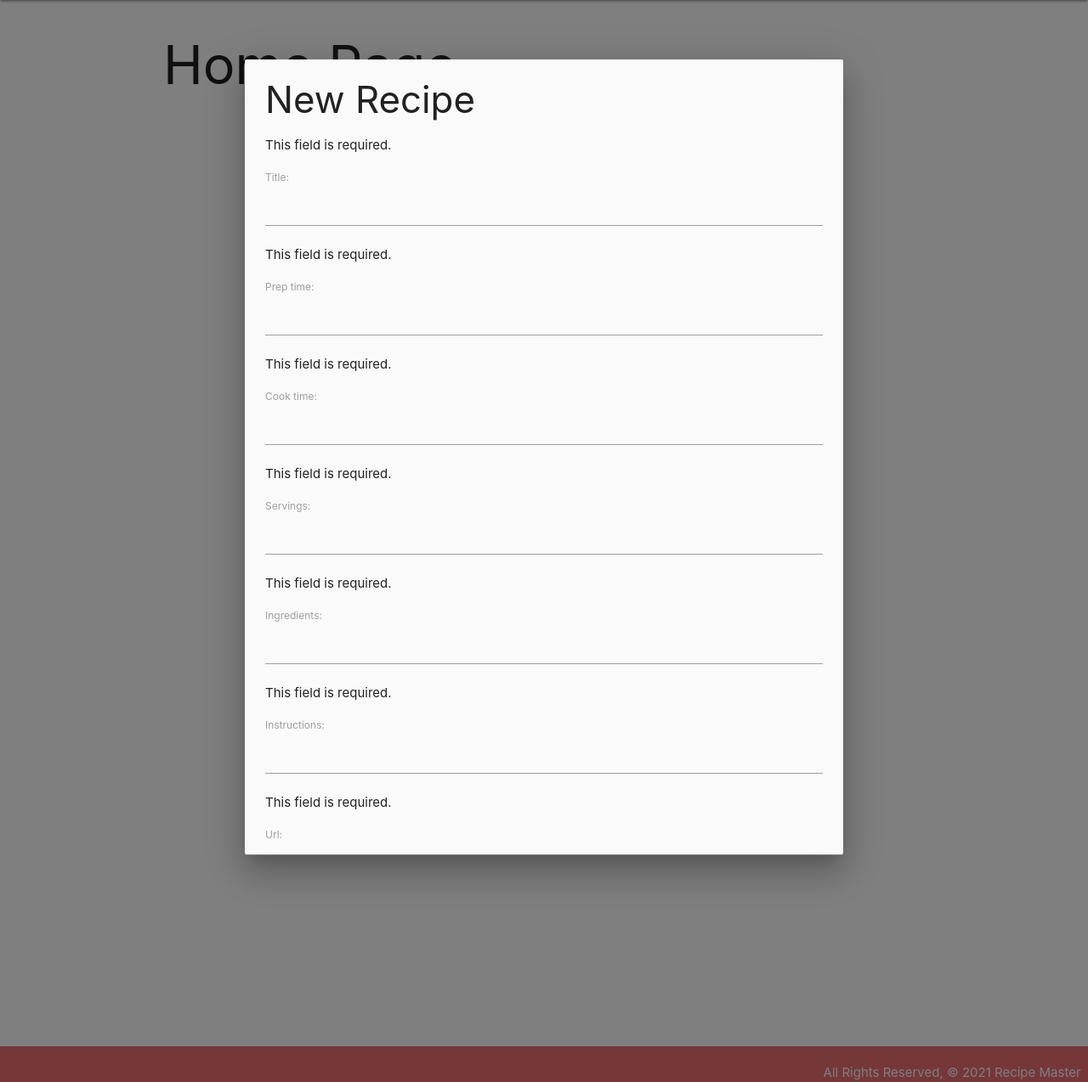
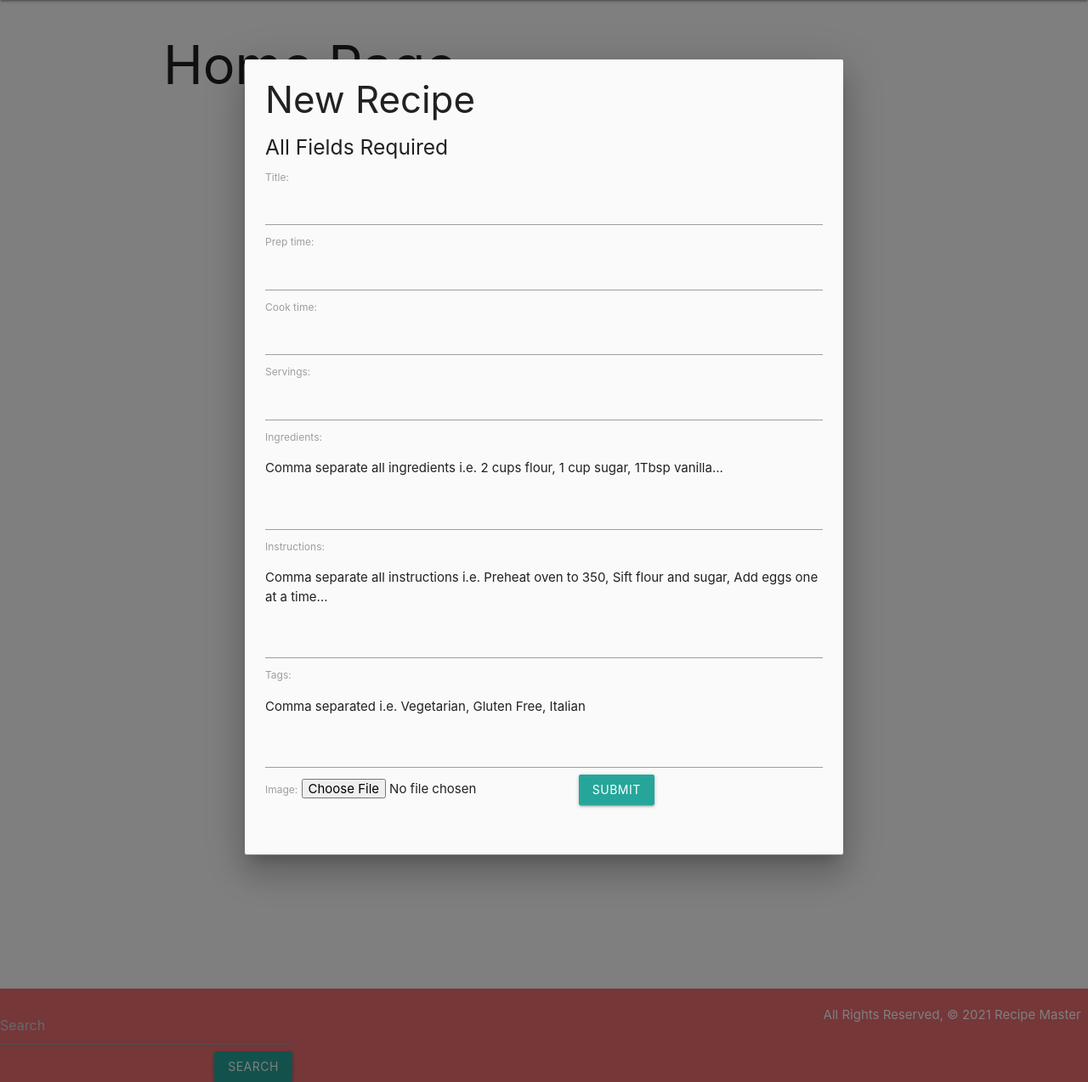
Before and after one commit to cgrobbin/Recipe-Master, a Django app: page / in a window 1280 px wide, after a click on "New Recipe". Shown: the part 64-1338 px from the top of the page at 85% size. Run offline with Django 3.2, Linux system fonts and the light colour scheme; the visitor is signed in with stand-in values (Sample User, id 1).

Commit message:
Adjusts templates for search, need to adjust more

```diff
--- a/main_app/static/css/style.css
+++ b/main_app/static/css/style.css
@@ -20,3 +20,7 @@ body {
 .profile-pic {
   width: 100%;
 }
+
+.search {
+  display: inline;
+}
--- a/main_app/templates/base.html
+++ b/main_app/templates/base.html
@@ -17,6 +17,7 @@
                 <ul>
                     <li><a href="/" class="left brand-logo">&nbsp;&nbsp;RecipeMaster</a></li>
                 </ul>
+
                 <ul class="right">
                     <li><a href="/about">About</a></li>
                     {% if user.is_authenticated %}
@@ -39,72 +40,49 @@
     </main>
 
     <footer class="page-footer">
+        <div class="left">
+            <form class="search" action="{% url 'search' %}" method="GET">
+                <input type="search" name="search" class="search" placeholder="Search">
+                <input type="submit" class="btn search" value="Search">
+            </form>
+        </div>
         <div class="right">All Rights Reserved, &copy; 2021 Recipe Master &nbsp;</div>
     </footer>
 
     <div id="modal1" class="modal open">
-        {% comment %} <div class="modal-title">New Recipe</div> {% endcomment %}
         <div class="modal-content">
             <h3>New Recipe</h3>
             <form action="/recipes/new/" method="POST">
                 <input type="hidden" name="csrfmiddlewaretoken" value="R4OeDGKE2StkC0rfJNdTPGBFVLbcrw2yVRXQnhi1vJq8x3D9pbsGvwwPMZaARKsT">
 
-                <ul class="errorlist">
-                    <li>This field is required.</li>
-                </ul>
-                <p>
+                <h5>All Fields Required</h5>
                 <label for="id_title">Title:</label>
                 <input type="text" name="title" maxlength="200" required="" id="id_title">
-                </p>
-                <ul class="errorlist">
-                    <li>This field is required.</li>
-                </ul>
-                <p>
+
                 <label for="id_prep_time">Prep time:</label>
                 <input type="text" name="prep_time" maxlength="25" required="" id="id_prep_time">
-                </p>
-                <ul class="errorlist">
-                    <li>This field is required.</li>
-                </ul>
-                <p>
+
                 <label for="id_cook_time">Cook time:</label>
                 <input type="text" name="cook_time" maxlength="25" required="" id="id_cook_time">
-                </p>
-                <ul class="errorlist">
-                    <li>This field is required.</li>
-                </ul>
-                <p>
+
                 <label for="id_servings">Servings:</label>
                 <input type="number" name="servings" required="" id="id_servings">
-                </p>
-                <ul class="errorlist">
-                    <li>This field is required.</li>
-                </ul>
-                <p>
+
                 <label for="id_ingredients">Ingredients:</label>
+                <p>Comma separate all ingredients i.e. 2 cups flour, 1 cup sugar, 1Tbsp vanilla...</p>
                 <input type="text" name="ingredients" required="" id="id_ingredients">
-                </p>
-                <ul class="errorlist">
-                    <li>This field is required.</li>
-                </ul>
-                <p>
+
                 <label for="id_instructions">Instructions:</label>
+                <p>Comma separate all instructions i.e. Preheat oven to 350, Sift flour and sugar, Add eggs one at a time...</p>
                 <input type="text" name="instructions" required="" id="id_instructions">
-                </p>
-                <ul class="errorlist">
-                    <li>This field is required.</li>
-                </ul>
-                <p>
-                    <label for="id_url">Url:</label>
-                    <input type="text" name="url" maxlength="250" required="" id="id_url" value="https://i.imgur.com/RtCoQcll.jpg">
-                </p>
-                <ul class="errorlist">
-                    <li>This field is required.</li>
-                </ul>
-                <p>
+
                 <label for="id_tags">Tags:</label>
+                <p>Comma separated i.e. Vegetarian, Gluten Free, Italian</p>
                 <input type="text" name="tags" required="" id="id_tags">
-                </p>
+
+                <label for="id_url">Image:</label>
+                <input type="file" name="recipe-photo-file">
+
                 <input type="submit" class="btn" value="Submit">
                 <input type="hidden" name="next" value="{{ next }}">
             </form>
```
Also changed, not shown: main_app/templates/recipes/search.html (added, +23 -0 lines). Lines whose indentation alone changed are shown as unchanged.
